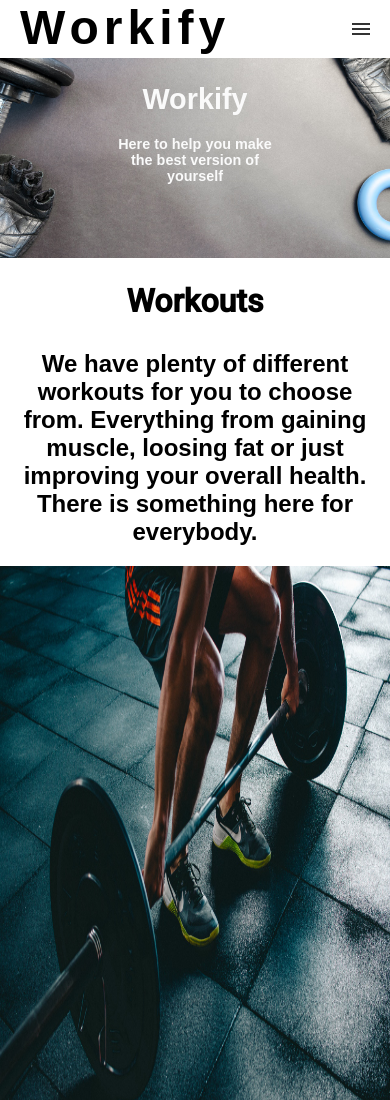
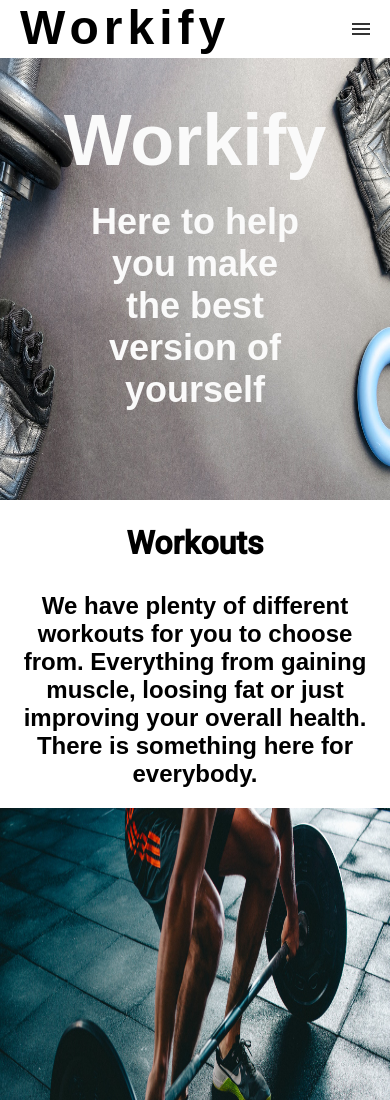
Before and after one commit to Code-Institute-Submissions/MattheusKasa-Workify_JulyResub, a plain HTML site: page index.html in a window 390 px wide. Shown: the top 1100 px of the page. Drawn offline with Linux system fonts and the light colour scheme; a web font is replaced by a local one.

Commit message:
Change hero img for workouts page for better contrast ratio

```diff
--- a/assets/css/style.css
+++ b/assets/css/style.css
@@ -408,11 +408,15 @@ button:hover {
 
     .h3-title {
         padding-top: 25px;
-        font-size: 20%;
+        font-size: 50%;
     }
 
     .h3-section {
-        font-size: 10%;
+        font-size: 25%;
+    }
+
+    .hero-img {
+        min-height: 500px;
     }
 
     .column {
--- a/index.html
+++ b/index.html
@@ -28,7 +28,7 @@
     </div>
     <section id="header-section">
         <div class="header-image" id="header-image" >
-            <img src="assets/images/pexels-lukas-669578(50).jpg" alt="Dumbbell and a pair of gloves laying on the floor">
+            <img class="hero-img" src="assets/images/pexels-lukas-669578(50).jpg" alt="Dumbbell and a pair of gloves laying on the floor">
             <div class="main-text">
                 <h3 class="h3-title">Workify</h3>
                 <p class="h3-section">Here to help you make the best version of yourself</p>
```
Also changed, not shown: diets.html (+1 -1 lines), signup.html (+1 -1 lines), workouts.html (+1 -1 lines), assets/images/pexels-cottonbro-4753987.jpg (added), assets/images/pexels-ivan-samkov-4162491.jpg (added), assets/images/pexels-tima-miroshnichenko-6388977.jpg (added).
